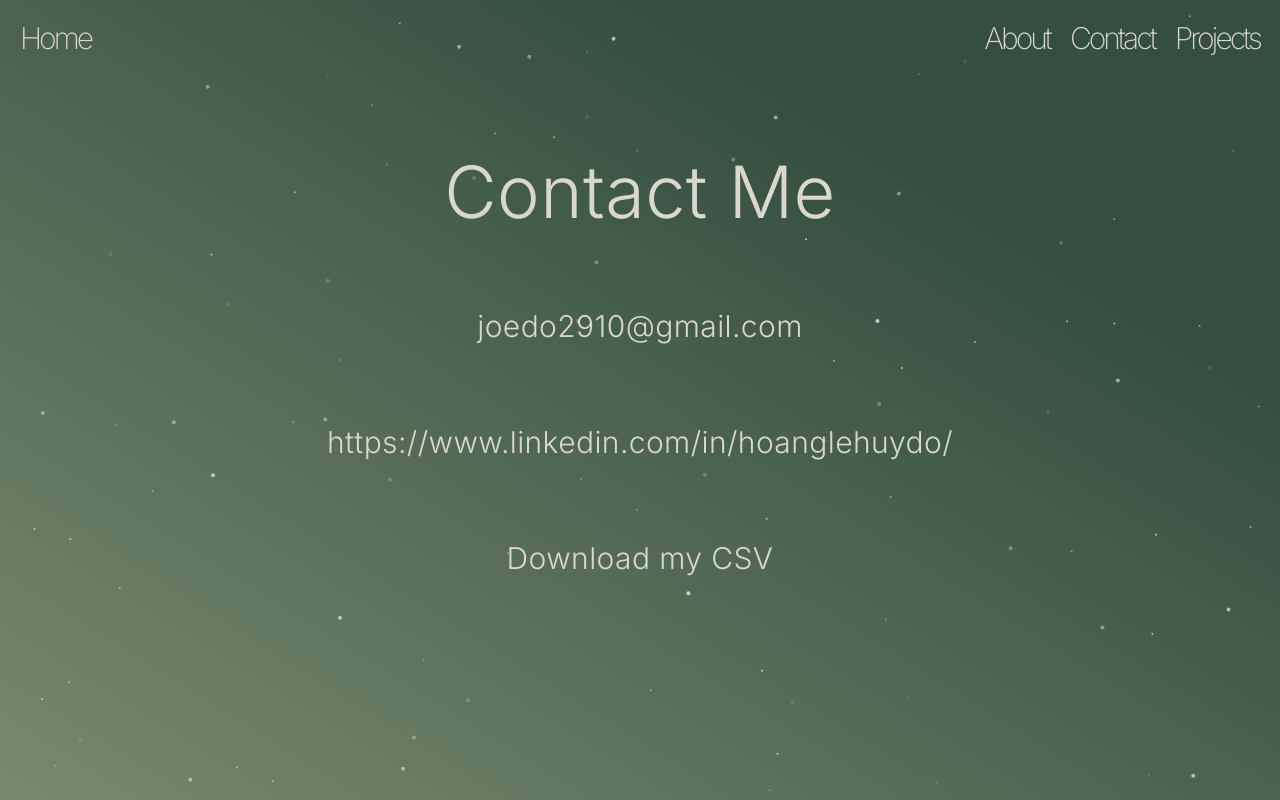
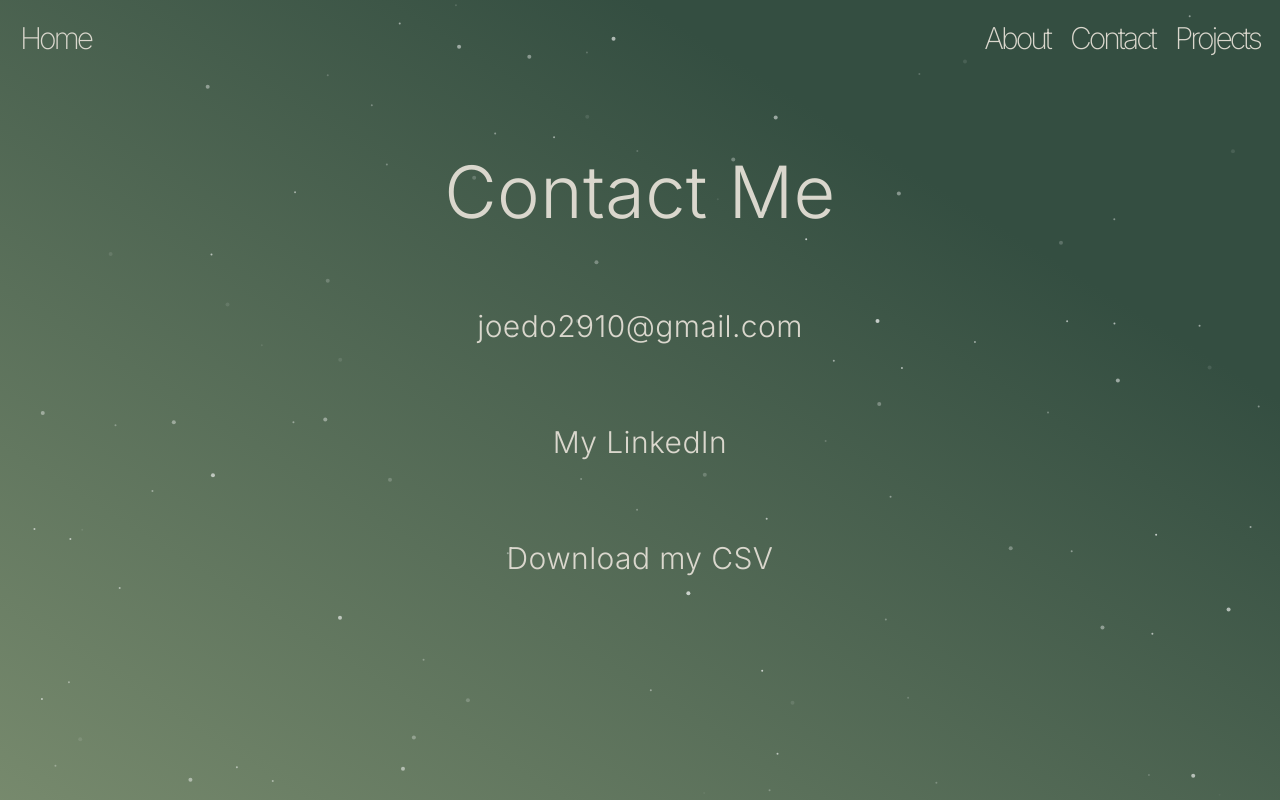
Before and after one commit to notjoedo/portfolio, a Next.js app in the folder portfolio/: page /contact in a window 1280 px wide. Built offline with nearby package versions, Linux system fonts and the light colour scheme.

Commit message:
linked some stuff in contact

```diff
--- a/portfolio/src/app/about/page.tsx
+++ b/portfolio/src/app/about/page.tsx
@@ -16,7 +16,7 @@ export default function About() {
         <div className="flex-row text-center md:text-left">
           <h1
             className="animate-typeonce overflow-hidden whitespace-nowrap border-r-4 border-r-white
-         px-10 text-xl font-light text-[#DAD7CD] leading-8 space-y-5"
+         px-10 text-xl font-light text-[#DAD7CD] leading-10"
           >
             I'm a student majoring in Computational Modeling & Data Analytics
             and minoring in Computer Science at Virginia Tech! <br /> I love
--- a/portfolio/src/app/contact/page.tsx
+++ b/portfolio/src/app/contact/page.tsx
@@ -1,4 +1,4 @@
-import Image from "next/image";
+import Link from "next/link";
 
 export default function Contact() {
   return (
@@ -9,7 +9,12 @@ export default function Contact() {
     >
       <h1 className="text-7xl">Contact Me</h1>
       <p className="text-3xl">joedo2910@gmail.com</p>
-      <p className="text-3xl">https://www.linkedin.com/in/hoanglehuydo/</p>
+      <Link
+        href="https://www.linkedin.com/in/hoanglehuydo/"
+        className="text-3xl transition ease-in-out delay-150 hover:-translate-y-1 hover:scale-110 hover:font-normal duration-150"
+      >
+        My LinkedIn
+      </Link>
       <p className="text-3xl">Download my CSV</p>
     </div>
   );
--- a/portfolio/src/app/page.tsx
+++ b/portfolio/src/app/page.tsx
@@ -22,7 +22,7 @@ export default function Home() {
       <div className="w-max">
         <h1
           className="animate-typing overflow-hidden whitespace-nowrap border-r-4 border-r-white
-         pr-5 mt-10 text-3xl font-light text-[#DAD7CD]"
+         pr-5 mt-10 text-3xl font-light text-[#DAD7CD] tracking-[-0.10em]"
         >
           Hello, my name is Joe.
         </h1>
```
